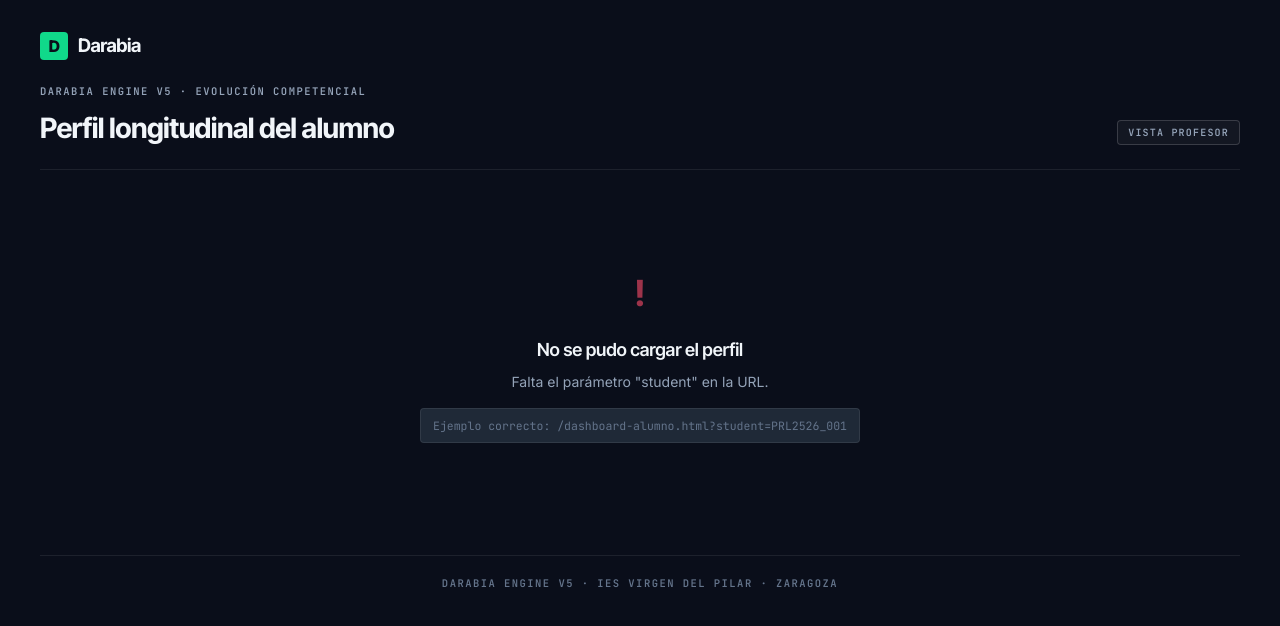
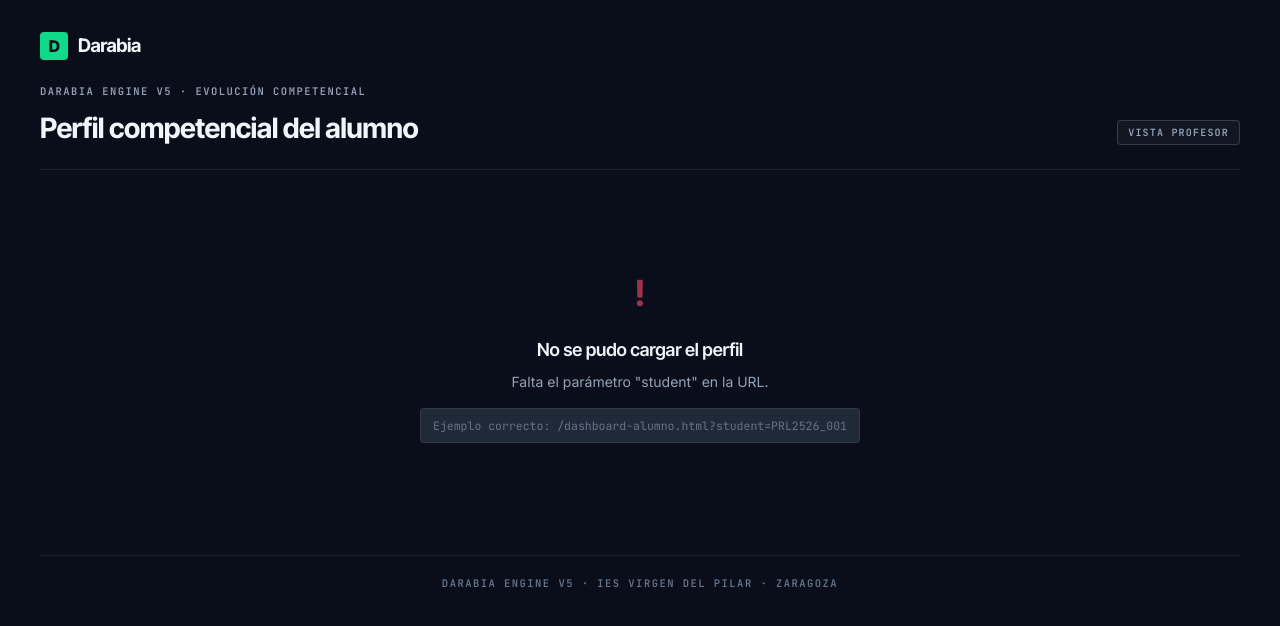
Before and after one commit to EpicuroX/Corrector-Ciego-, a website: page dashboard-alumno.html in a window 1280 px wide. Drawn offline with nearby package versions, Linux system fonts and the light colour scheme.

Commit message:
Update dashboard-alumno.html

```diff
--- a/dashboard-alumno.html
+++ b/dashboard-alumno.html
@@ -379,7 +379,7 @@ footer {
   <header>
     <div class="header-textos">
       <div class="eyebrow">Darabia Engine V5 · Evolución competencial</div>
-      <h1>Perfil longitudinal del alumno</h1>
+      <h1>Perfil competencial del alumno</h1>
     </div>
     <span class="pill">Vista profesor</span>
   </header>
```
